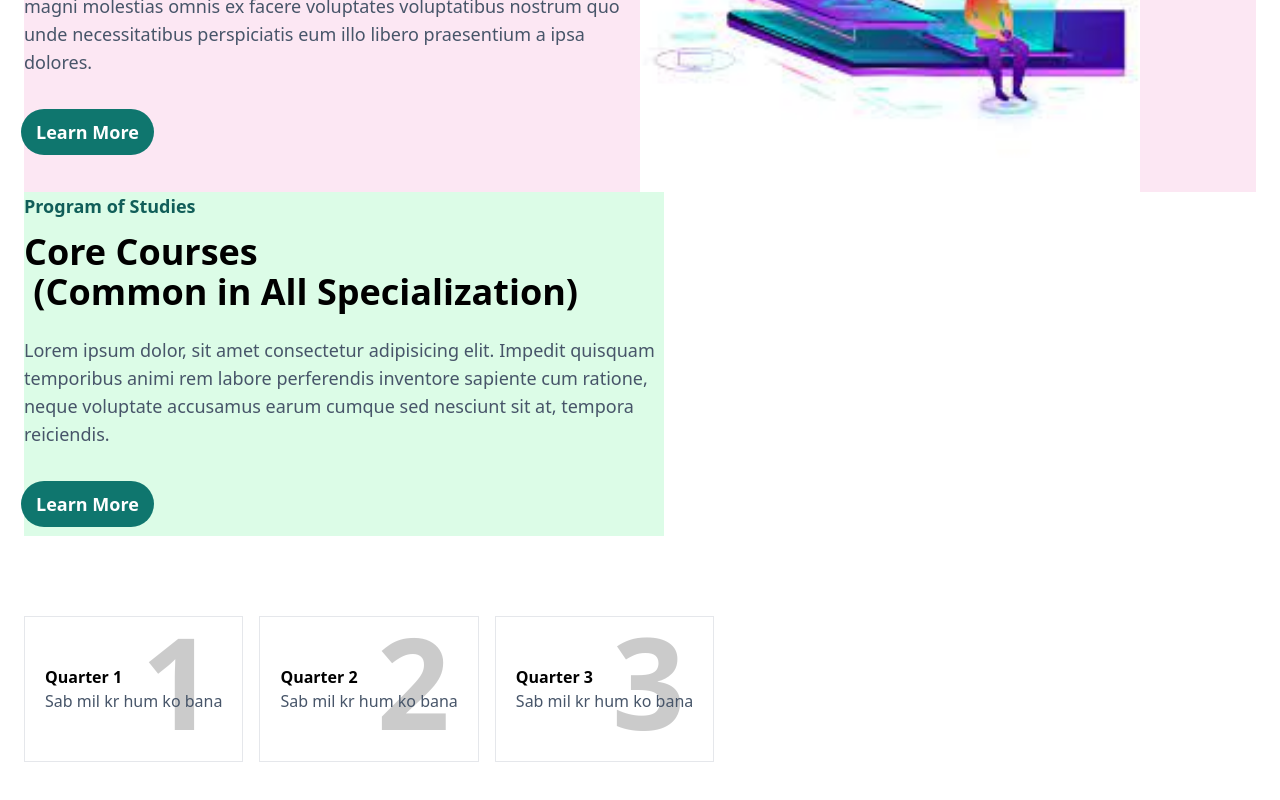
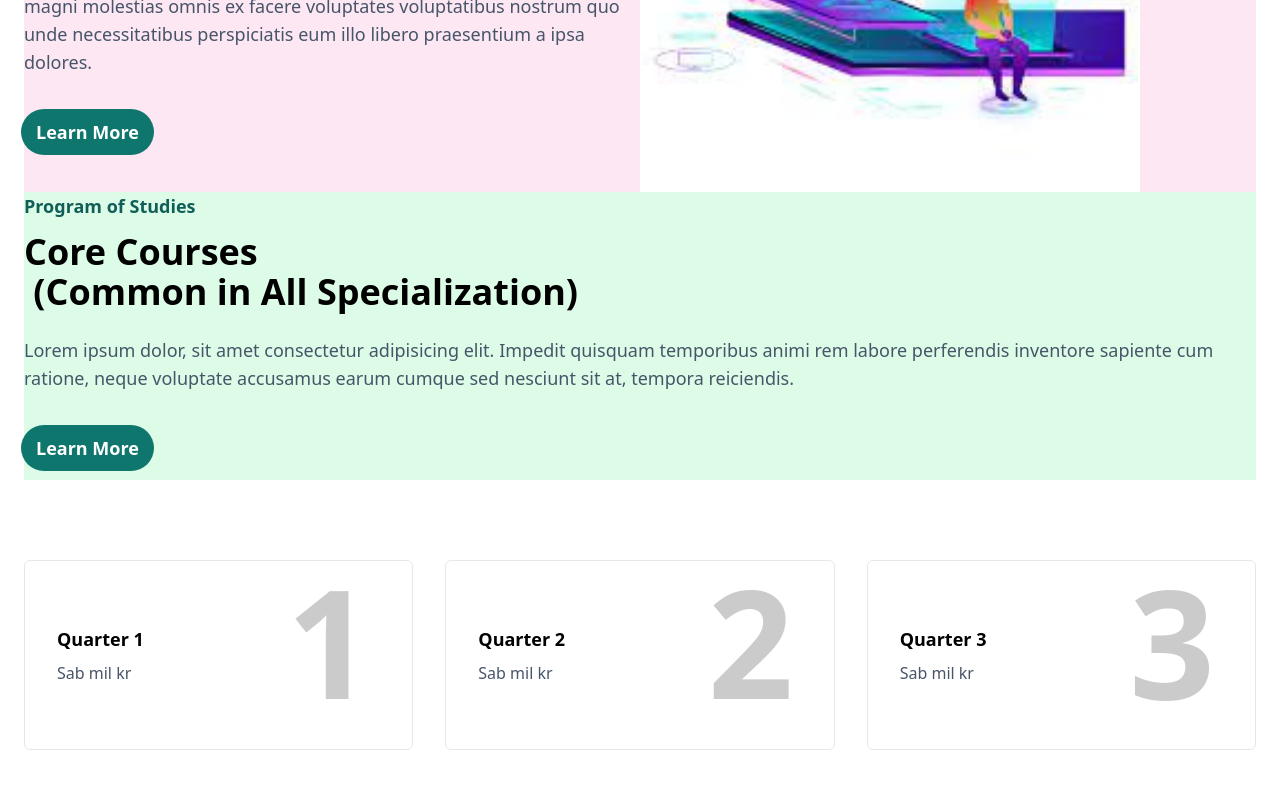
Before and after one commit to EponymousBearer/panaverse_figma_clone, a Next.js app: page / in a window 1280 px wide. Shown: the part 522-1322 px from the top of the page. Built offline with nearby package versions, Linux system fonts and the light colour scheme.

Commit message:
core track completed

```diff
--- a/src/app/components/widgets/CoreTracks.tsx
+++ b/src/app/components/widgets/CoreTracks.tsx
@@ -1,13 +1,31 @@
 import Boxes from "../shared/Boxes";
 import Button from "../shared/Button";
 import Wrapper from "../shared/Wrapper";
+
+const CoreTracksData = [
+  {
+    header: "Quarter 1",
+    description: "Sab mil kr",
+    number: "1",
+  },
+  {
+    header: "Quarter 2",
+    description: "Sab mil kr",
+    number: "2",
+  },
+  {
+    header: "Quarter 3",
+    description: "Sab mil kr",
+    number: "3",
+  },
+];
 
 const CoreTracks = () => {
   const header = "Core Courses \n (Common in All Specialization)";
   return (
     <section className="mt-18 ">
       <Wrapper>
-        <div className="max-w-screen-sm bg-green-100">
+        <div className="max-w-screen-xl bg-green-100">
           <h4 className="text-teal-800 font-semibold text-lg">
             Program of Studies
           </h4>
@@ -24,22 +42,14 @@ const CoreTracks = () => {
             <Button text="Learn More" />
           </div>
         </div>
-        <div className="my-20 flex gap-x-4">
-          <Boxes
-            heading={"Quarter 1"}
-            subheading={"Sab mil kr hum ko bana"}
-            num={1}
-          ></Boxes>
-          <Boxes
-            heading={"Quarter 2"}
-            subheading={"Sab mil kr hum ko bana"}
-            num={2}
-          ></Boxes>
-          <Boxes
-            heading={"Quarter 3"}
-            subheading={"Sab mil kr hum ko bana"}
-            num={3}
-          ></Boxes>
+        <div className="my-20 flex flex-col md:flex-row item-stretch gap-x-8 gap-y-6 ">
+          {CoreTracksData.map((item, i) => (
+              <div className="flex flex-col flex-1 justify-center border rounded-md px-8 py-16 relative">
+                <h1 className="font-bold text-lg">{item.header}</h1>
+                <p className="text-slate-600 mt-2 z-0">{item.description}</p>
+                <div className="absolute -top-8 right-10 text-[150px] font-bold opacity-20 -z-10">{i + 1}</div>
+              </div>
+          ))}
         </div>
       </Wrapper>
     </section>
```
